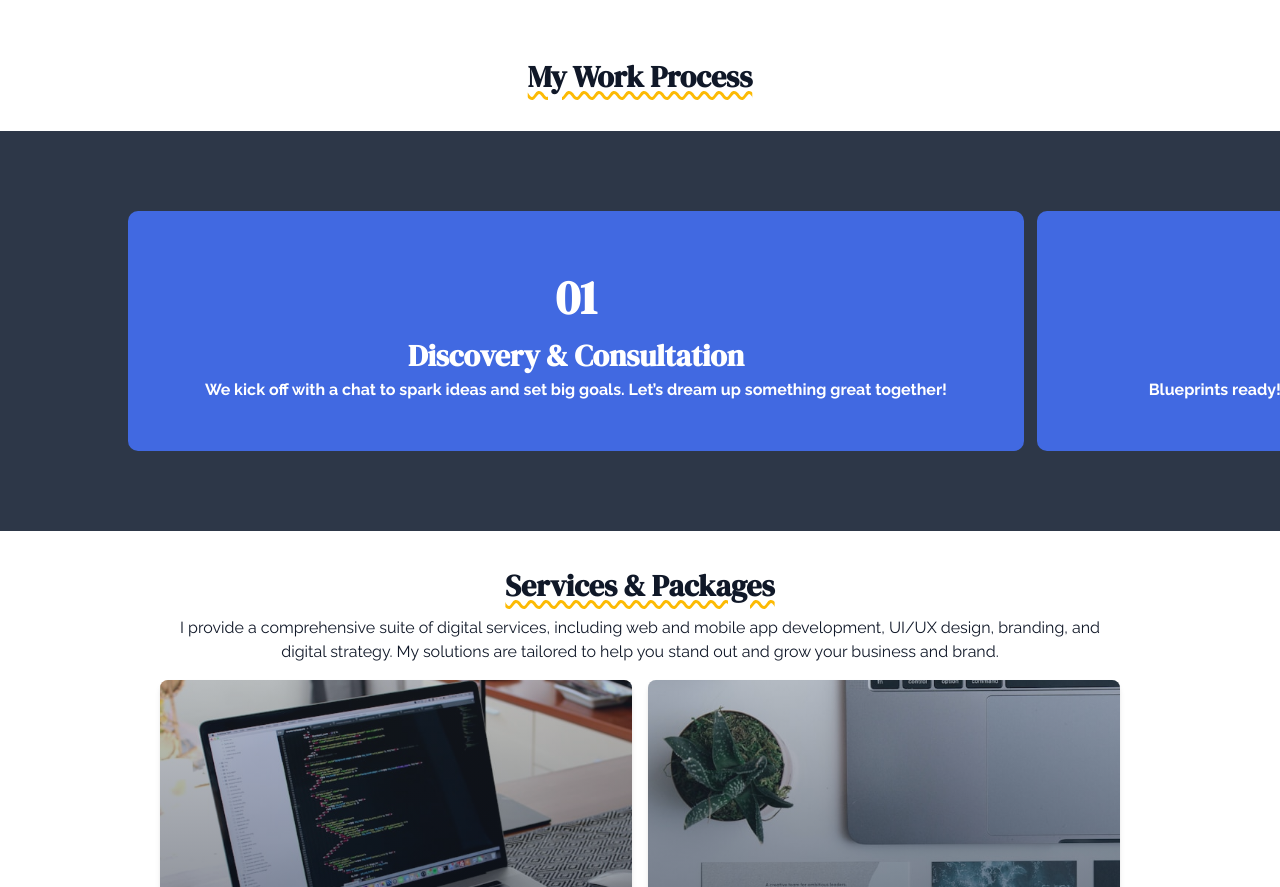
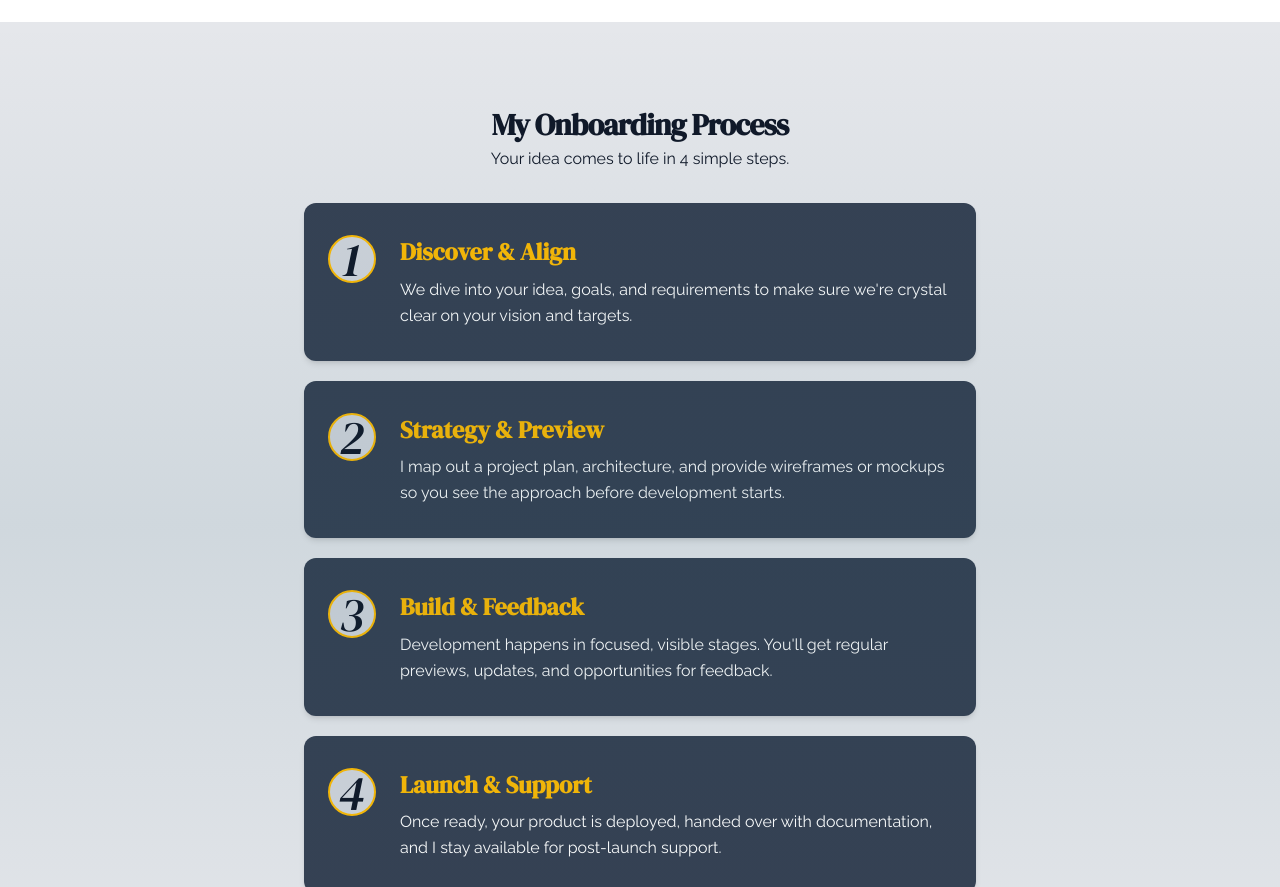
Before and after one commit to Lvoh901/Portfolio, a React (Vite) app: page / in a window 1280 px wide. Shown: the part 1913-2800 px from the top of the page. Built offline with nearby package versions, Linux system fonts and the light colour scheme.

Commit message:
process implementation

```diff
--- a/src/App.jsx
+++ b/src/App.jsx
@@ -14,11 +14,11 @@ const Hero = lazy(() => import('./pages/Hero'));
 const About = lazy(() => import('./pages/About'));
 const Gallery = lazy(() => import('./pages/Gallery'));
 const Projects = lazy(() => import('./pages/Projects'));
+const Process = lazy(() => import('./pages/Process'));
 const Contact = lazy(() => import('./pages/Contact'));
 const Blog = lazy(() => import('./pages/Blog'));
 const SinglePost = lazy(() => import('./pages/SinglePost'));
 const CreatePost = lazy(() => import('./pages/CreatePost'));
-const ProcessJourney = lazy(() => import('./pages/ProcessJourney'));
 
 
 const AppContent = () => {
@@ -39,7 +39,7 @@ const AppContent = () => {
       <Hero />
       <About />
       <Projects />
-      <ProcessJourney />
+      <Process />
       <Testimonial />
       <Contact />
     </>
--- a/src/assets/Process.jsx
+++ /dev/null
@@ -1,55 +0,0 @@
-import React, { forwardRef } from 'react';
-import './process.css';
-
-// Using forwardRef to allow the parent to pass a ref to the div
-const Process = forwardRef((props, ref) => {
-    return (
-        <div className="process">
-            <div className="process-track" ref={ref}>
-                <div className="process-card">
-                    <h1>01</h1>
-                    <h3>Discovery & Consultation</h3>
-                    <p>We kick off with a chat to spark ideas and set big goals. Let’s dream up something great together!</p>
-                </div>
-
-                <div className="process-card">
-                    <h1>02</h1>
-                    <h3>Planning & Strategy</h3>
-                    <p>Blueprints ready! We map the journey, pick the best tools, and set our sights on success.</p>
-                </div>
-
-                <div className="process-card">
-                    <h1>03</h1>
-                    <h3>Design & Prototyping</h3>
-                    <p>Watch your vision come alive with bold designs and interactive previews you help shape.</p>
-                </div>
-
-                <div className="process-card">
-                    <h1>04</h1>
-                    <h3>Development</h3>
-                    <p>I build, code, and create — turning designs into a smooth, powerful digital experience.</p>
-                </div>
-
-                <div className="process-card">
-                    <h1>05</h1>
-                    <h3>Testing & QA</h3>
-                    <p>Every detail counts! I squash bugs and fine-tune for quality you can trust.</p>
-                </div>
-
-                <div className="process-card">
-                    <h1>06</h1>
-                    <h3>Launch & Delivery</h3>
-                    <p>Go live in style! Your project launches with celebration, support, and all the essentials.</p>
-                </div>
-
-                <div className="process-card">
-                    <h1>07</h1>
-                    <h3>Support & Iteration</h3>
-                    <p>The adventure continues! I’m here for updates, upgrades, and your next big idea.</p>
-                </div>
-            </div>
-        </div>
-    );
-});
-
-export default Process;
--- /dev/null
+++ b/src/pages/Process.jsx
@@ -0,0 +1,93 @@
+// "use client";
+import { motion } from "framer-motion";
+
+const steps = [
+    {
+        id: 1,
+        title: "Discover & Align",
+        desc: "We dive into your idea, goals, and requirements to make sure we're crystal clear on your vision and targets.",
+    },
+    {
+        id: 2,
+        title: "Strategy & Preview",
+        desc: "I map out a project plan, architecture, and provide wireframes or mockups so you see the approach before development starts.",
+    },
+    {
+        id: 3,
+        title: "Build & Feedback",
+        desc: "Development happens in focused, visible stages. You'll get regular previews, updates, and opportunities for feedback.",
+    },
+    {
+        id: 4,
+        title: "Launch & Support",
+        desc: "Once ready, your product is deployed, handed over with documentation, and I stay available for post-launch support.",
+    },
+];
+
+export default function Process() {
+    return (
+        <div className="w-full min-h-screen bg-gray-200 py-20 px-6 overflow-hidden relative">
+            <div className="absolute inset-0 bg-gradient-to-b from-transparent via-cyan-900/10 to-transparent pointer-events-none" />
+
+            {/* Title */}
+            <div className="mb-8 text-center">
+                <motion.h3
+                    initial={{ opacity: 0, y: -20 }}
+                    animate={{ opacity: 1, y: 0 }}
+                    transition={{ duration: 0.8 }}
+                    className="font-bold tracking-tight"
+                >
+                    My Onboarding Process
+                </motion.h3>
+
+                <p>Your idea comes to life in 4 simple steps.</p>
+            </div>
+
+            {/* Ordered List */}
+            <motion.ol
+                className="max-w-2xl mx-auto flex flex-col gap-5"
+                initial="hidden"
+                animate="visible"
+                variants={{
+                    hidden: {},
+                    visible: { transition: { staggerChildren: 0.14 } }
+                }}
+            >
+                {steps.map((step, index) => (
+                    <motion.li
+                        key={step.id}
+                        initial={{ opacity: 0, y: 28 }}
+                        whileInView={{ opacity: 1, y: 0 }}
+                        transition={{
+                            duration: 0.7,
+                            delay: index * 0.1,
+                            ease: "easeOut",
+                        }}
+                        className="bg-gray-700 rounded-xl px-6 py-8 shadow-md group hover:bg-[#FCBA04] transition-colors duration-300 cursor-pointer"
+                    >
+                        <div className="flex items-start gap-6">
+                            <h1 className="bg-gray-300 rounded-full w-12 h-12 shrink-0 italic flex justify-center items-center border-2 border-[#FCBA04]">{step.id}</h1>
+
+                            <div>
+                                <h4 className="text-xl font-semibold mb-2 text-[#FCBA04] group-hover:text-black transition-colors duration-300">
+                                    {step.title}
+                                </h4>
+                                <p className="text-white group-hover:text-gray-900 transition-colors duration-300 leading-relaxed">
+                                    {step.desc}
+                                </p>
+                            </div>
+                        </div>
+                    </motion.li>
+                ))}
+            </motion.ol>
+
+            {/* Futuristic Line */}
+            <motion.div
+                initial={{ width: 0 }}
+                whileInView={{ width: "100%" }}
+                transition={{ duration: 1.5, ease: "easeInOut" }}
+                className="h-[5px] bg-[#FCBA04] mt-12 mx-auto max-w-5xl"
+            />
+        </div>
+    );
+}
--- a/src/pages/ProcessJourney.jsx
+++ /dev/null
@@ -1,52 +0,0 @@
-import React, { useLayoutEffect, useRef } from 'react';
-import gsap from 'gsap';
-import { ScrollTrigger } from 'gsap/ScrollTrigger';
-
-import Process from '../assets/Process';
-import ServicePack from '../assets/ServicePack';
-
-gsap.registerPlugin(ScrollTrigger);
-
-const ProcessJourney = () => {
-  const pinContainerRef = useRef(null);
-  const processTrackRef = useRef(null);
-
-  useLayoutEffect(() => {
-    const pin = gsap.context(() => {
-      const timeline = gsap.timeline({
-        scrollTrigger: {
-          trigger: pinContainerRef.current,
-          pin: true,
-          scrub: 1,
-          // Set a fixed scroll duration for the entire animation
-          end: '+=4000',
-        },
-      });
-
-      // Animate the horizontal track of the Process component
-      timeline.to(processTrackRef.current, {
-        // Calculate the distance to move based on scrollWidth and the viewport width
-        x: () => -(processTrackRef.current.scrollWidth - window.innerWidth),
-        ease: 'none',
-      });
-    }, pinContainerRef);
-
-    return () => pin.revert();
-  }, []);
-
-  return (
-    <div ref={pinContainerRef}>
-      <div className='flex justify-center gap-1 py-8'>
-        <h3
-          className="font-bold text-gray-900 dark:text-white underline underline-offset-4 decoration-[#FCBA04] decoration-wavy">
-          My Work Process
-        </h3>
-      </div>
-      {/* Pass the ref to the inner track of the Process component */}
-      <Process ref={processTrackRef} />
-      <ServicePack />
-    </div>
-  );
-};
-
-export default ProcessJourney;
```
